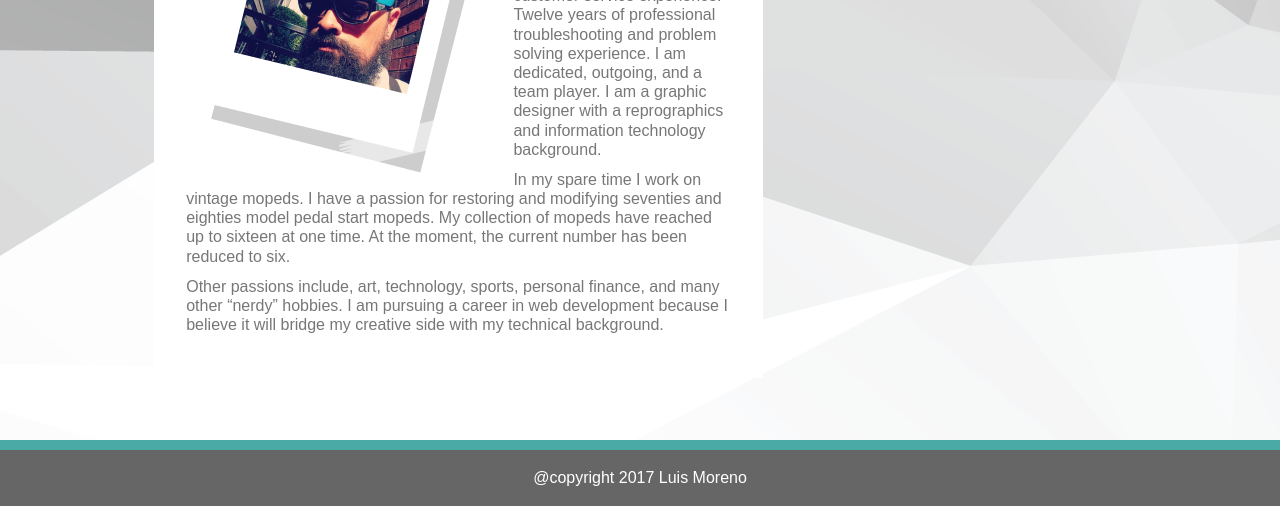
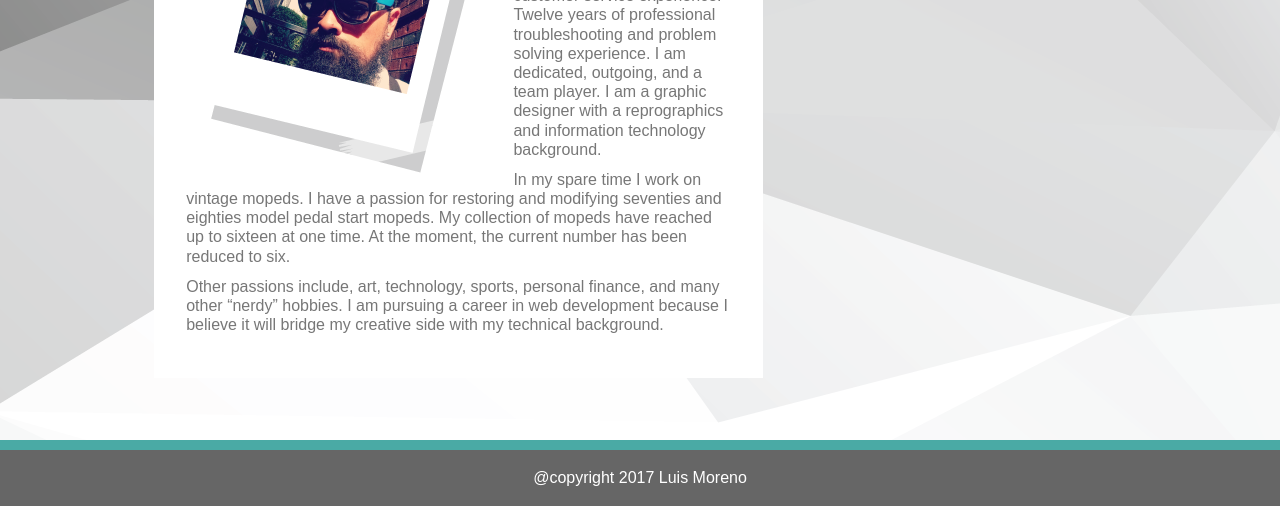
Before and after one commit to Lou-HTX/Basic-Portfolio, a plain HTML site: page index.html in a window 1280 px wide. Shown: the part 294-800 px from the top of the page. Drawn offline with Linux system fonts and the light colour scheme.

Commit message:
fixed background no scroll no repete.

```diff
--- a/assets/css/style.css
+++ b/assets/css/style.css
@@ -1,11 +1,12 @@
 html,
 body {
 	/*margin: 0;*/
-	display: table;
+    display: table;
 	height: 100%;
 	width: 100%;
 	background-image: url("../images/LuisMorenoBackground.png");
-	background-position: center;
+    background-attachment: fixed;
+    background-repeat: no-repeat;
 }
 
 
```
